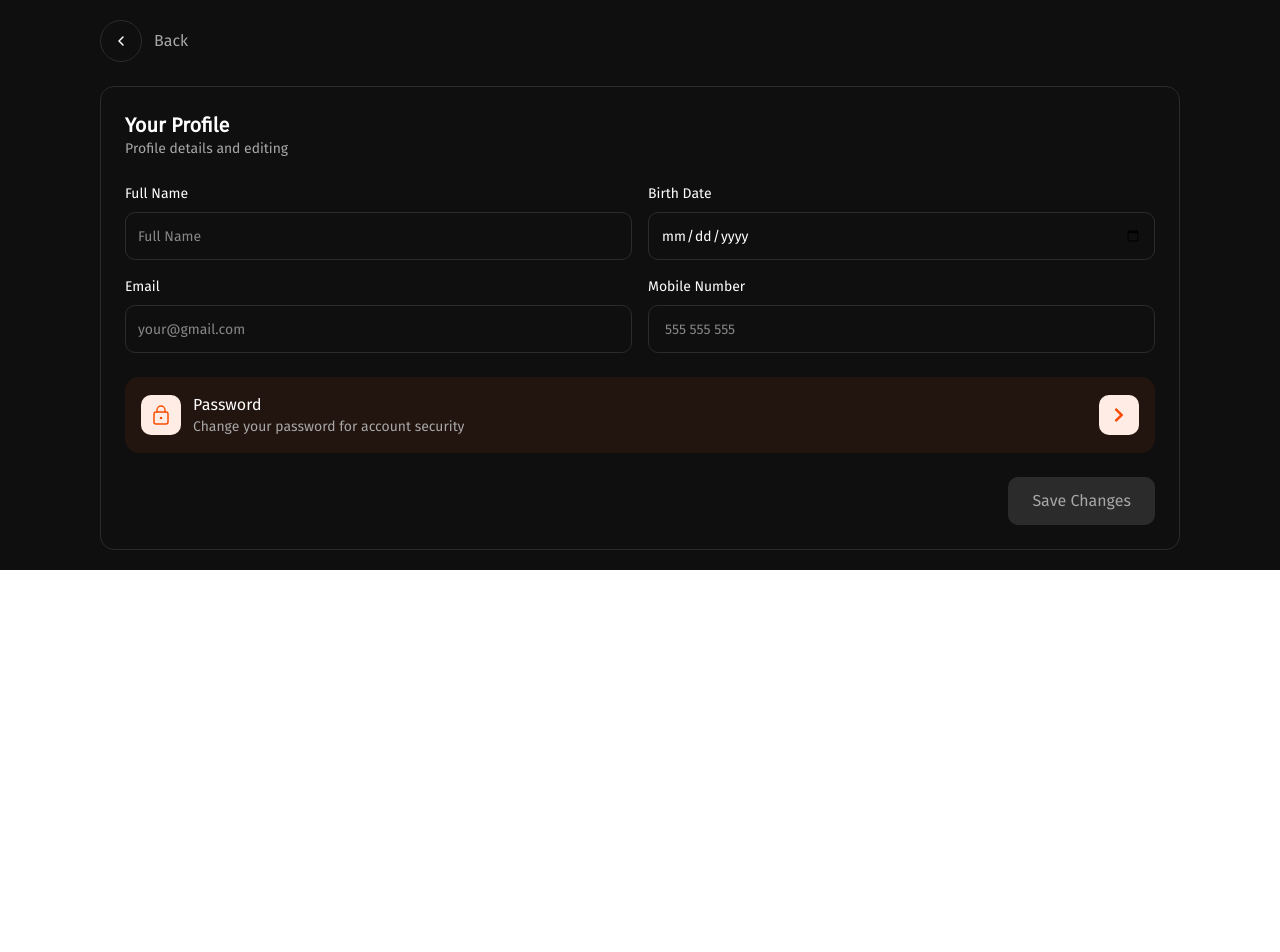
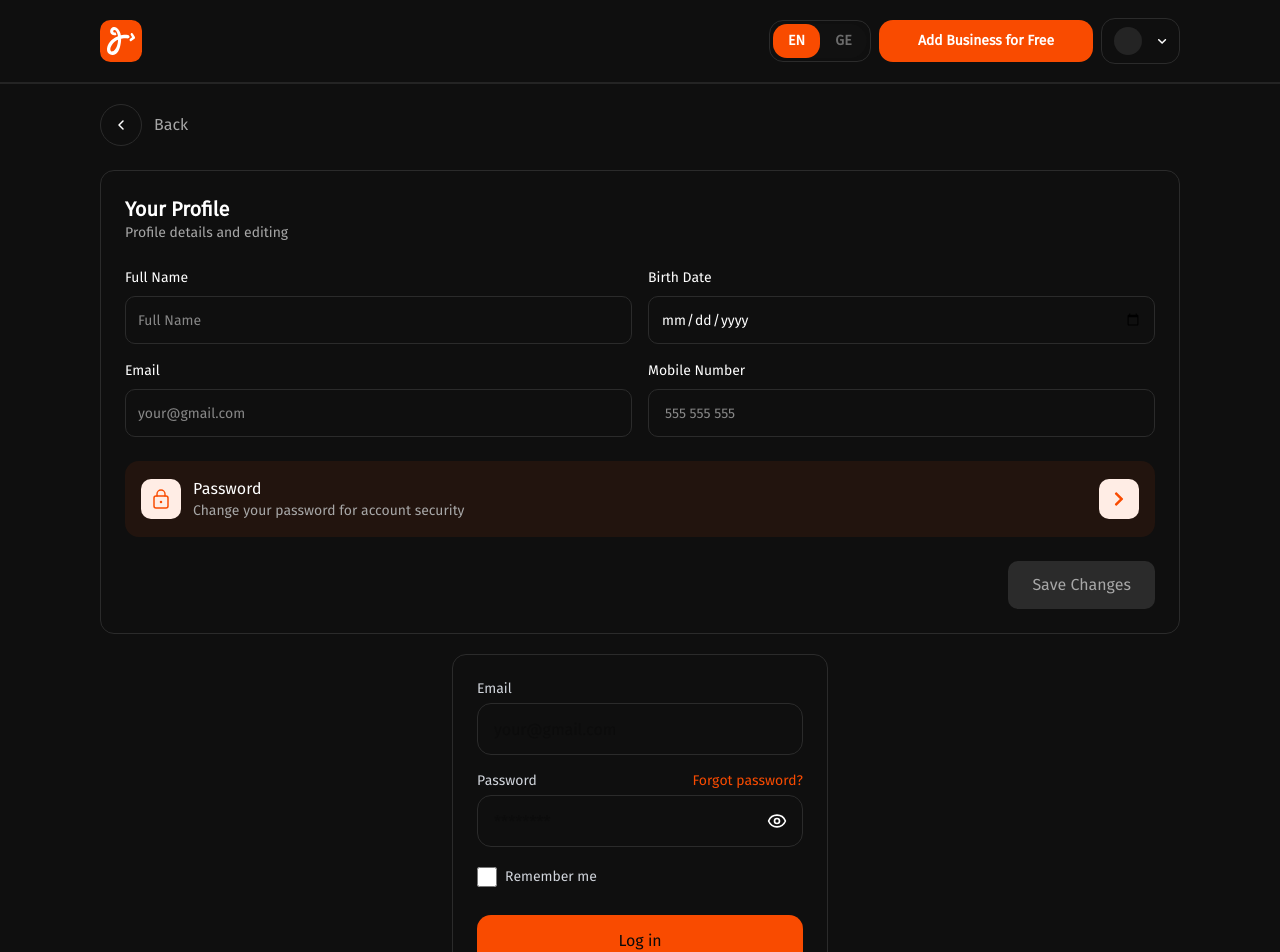
Before and after one commit to GabrielLomtatidze/gegmio-search, a Next.js app in the folder gegmio/: page /en/page/profile in a window 1280 px wide. Shown: the top 952 px of the page. Before the commit the page ends 800 px from the top, so only its background shows below. Built offline with nearby package versions, Linux system fonts and the light colour scheme.

Commit message:
add send lat and lng

```diff
--- a/gegmio/app/[locale]/page/main/page.tsx
+++ b/gegmio/app/[locale]/page/main/page.tsx
@@ -15,29 +15,51 @@ export default function Main() {
 
     const [search, setSearch] = useState<string>("");
 
+    const [latitude, setLatitude] = useState<number | null>(null);
+    const [longitude, setLongitude] = useState<number | null>(null);
+
+    useEffect(() => {
+        if (!navigator.geolocation) return;
+
+        navigator.geolocation.getCurrentPosition(
+            (position) => {
+                setLatitude(position.coords.latitude);
+                setLongitude(position.coords.longitude);
+            },
+            () => {}``
+        );
+    }, []);
 
     const debouncedFetchBusiness = useMemo(
         () =>
-            debounce((query: string) => {
-                fetchBusiness({ searchKey: query, });
+            debounce((query: string, lat: number, lng: number) => {
+                fetchBusiness({
+                    searchKey: query,
+                    latitude: lat,
+                    longitude: lng,
+                });
             }, 500),
-
         [fetchBusiness]
-
     );
 
     useEffect(() => {
+        if (latitude === null || longitude === null) return;
+
         if (search === "") {
-            fetchBusiness({ searchKey: "" });
-
+            fetchBusiness({
+                searchKey: "",
+                latitude,
+                longitude,
+            });
             return;
         }
-        debouncedFetchBusiness(search);
+
+        debouncedFetchBusiness(search, latitude, longitude);
+
         return () => debouncedFetchBusiness.cancel();
-    }, [search]);
+    }, [search, latitude, longitude, fetchBusiness, debouncedFetchBusiness]);
 
     const countedBusiness = businessStore.length;
-
 
 
     return (
--- a/gegmio/app/[locale]/page/profile/page.tsx
+++ b/gegmio/app/[locale]/page/profile/page.tsx
@@ -1,14 +1,33 @@
+"use client";
 import { FaChevronRight } from 'react-icons/fa';
 import { useTranslations } from "next-intl";
+import Header from '@/components/header';
+import Footer from '@/components/footer';
+import { useState } from 'react';
+import { Eye, EyeOff } from "lucide-react";
 
+
+interface Errors {
+    email: string;
+    password: string;
+}
 
 export default function Profile() {
 
     const t = useTranslations();
 
+    const [openModal, setOpenModal] = useState<boolean>(false);
+    const [email, setEmail] = useState<string>("");
+    const [password, setPassword] = useState<string>("");
+    const [showPassword, setShowPassword] = useState<boolean>(false);
+    const [rememberMe, setRememberMe] = useState<boolean>(false);
+    const [loading, setLoading] = useState<boolean>(false);
+    const [errors, setErrors] = useState<Errors>({ email: "", password: "" });
+
     return (
 
         <>
+            <Header />
             <div className="w-full bg-[#0F0F0F] flex justify-center">
                 <div className="text-white flex flex-col w-full max-w-7xl px-4 py-5 md:px-[100px]">
 
@@ -96,6 +115,59 @@ export default function Profile() {
                     </div>
                 </div>
             </div>
+            <div className="w-full bg-[#0F0F0F] flex justify-center items-center">
+
+                <div className='w-[376px] h-[494px] border border-[#2b2b2b] rounded-xl p-[24px]'>
+                    <form className="flex flex-col gap-4" >
+                        <div>
+                            <label className="text-sm text-gray-300 mb-1 block">{t("auth.email_label")}</label>
+                            <input
+                                placeholder="your@gmail.com"
+                                className="w-full h-[52px] rounded-xl px-4 bg-transparent border border-[#2b2b2b] focus:border-[#F94B00] focus:outline-none transition"
+                                value={email}
+                                onChange={(e) => setEmail(e.target.value)}
+                            />
+                            {errors.email && <span className="text-red-500 text-sm">{errors.email}</span>}
+                        </div>
+
+                        <div>
+                            <div className="flex justify-between items-center mb-1">
+                                <label className="text-sm text-gray-300">{t("auth.password_label")}</label>
+                                <span className="text-sm text-[#F94B00] cursor-pointer hover:underline">{t("auth.forgot_password")}</span>
+                            </div>
+                            <div className="relative">
+                                <input
+                                    type={showPassword ? "text" : "password"}
+                                    placeholder="********"
+                                    className="w-full h-[52px] rounded-xl px-4 bg-transparent border border-[#2b2b2b] focus:border-[#F94B00] focus:outline-none transition"
+                                    value={password}
+                                    onChange={(e) => setPassword(e.target.value)}
+                                />
+                                <button type="button" onClick={() => setShowPassword(!showPassword)} className="absolute right-4 top-1/2 -translate-y-1/2 text-white" >
+                                    {showPassword ? <EyeOff size={20} /> : <Eye size={20} />}
+                                </button>
+                            </div>
+                            {errors.password && <span className="text-red-500 text-sm">{errors.password}</span>}
+                        </div>
+
+                        <div className="flex items-center gap-2 mt-1">
+                            <input
+                                type="checkbox"
+                                className="w-5 h-5 accent-[#F94B00] rounded-xl"
+                                checked={rememberMe}
+                                onChange={() => setRememberMe(!rememberMe)}
+                            />
+                            <span className="text-sm text-gray-300">{t("auth.remember_me")}</span>
+                        </div>
+
+                        <button type="submit" className="w-full h-[52px] mt-3 rounded-xl bg-[#F94B00] font-medium cursor-pointer" disabled={loading}>
+                            {loading ? "დელოდე..." : t("auth.login_button")}
+                        </button>
+                    </form>
+                </div>
+
+            </div>
+            <Footer />
         </>
     )
 }
--- a/gegmio/components/cards/card.tsx
+++ b/gegmio/components/cards/card.tsx
@@ -51,7 +51,7 @@ export default function Card({ businessId, isFavorite, title, image, address, bu
                     <div className="w-full h-[18px] flex justify-between">
                         <h3 className="text-[14px] text-[#a7a7a7]">{businessCategory}</h3>
                         <div className="flex">
-                            <h3 className="text-[14px] text-white">5 {t("components.distance")} </h3>
+                            <h3 className="text-[14px] text-white">{distance} {t("components.distance")} </h3>
                             <img src="/images/map_pin.svg" alt="map icon" className="ml-[10px]" />
                         </div>
                     </div>
```
